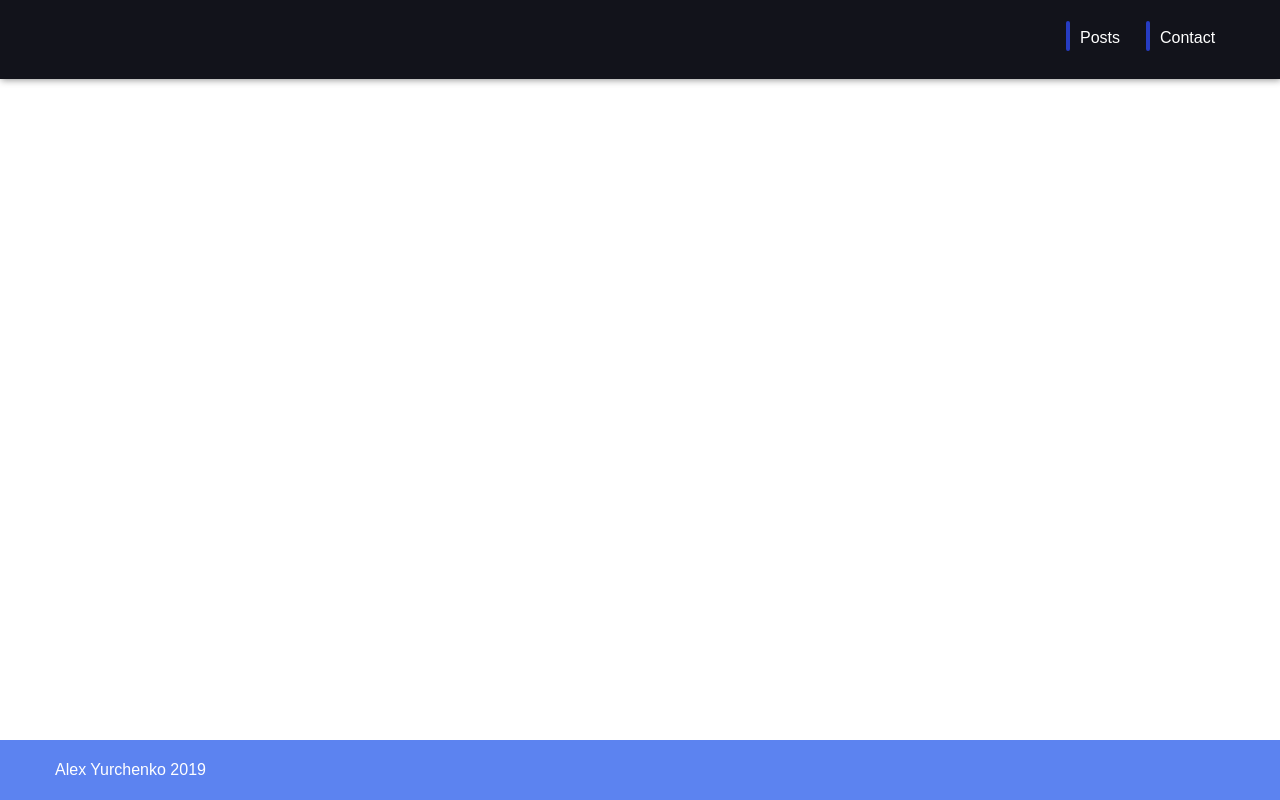
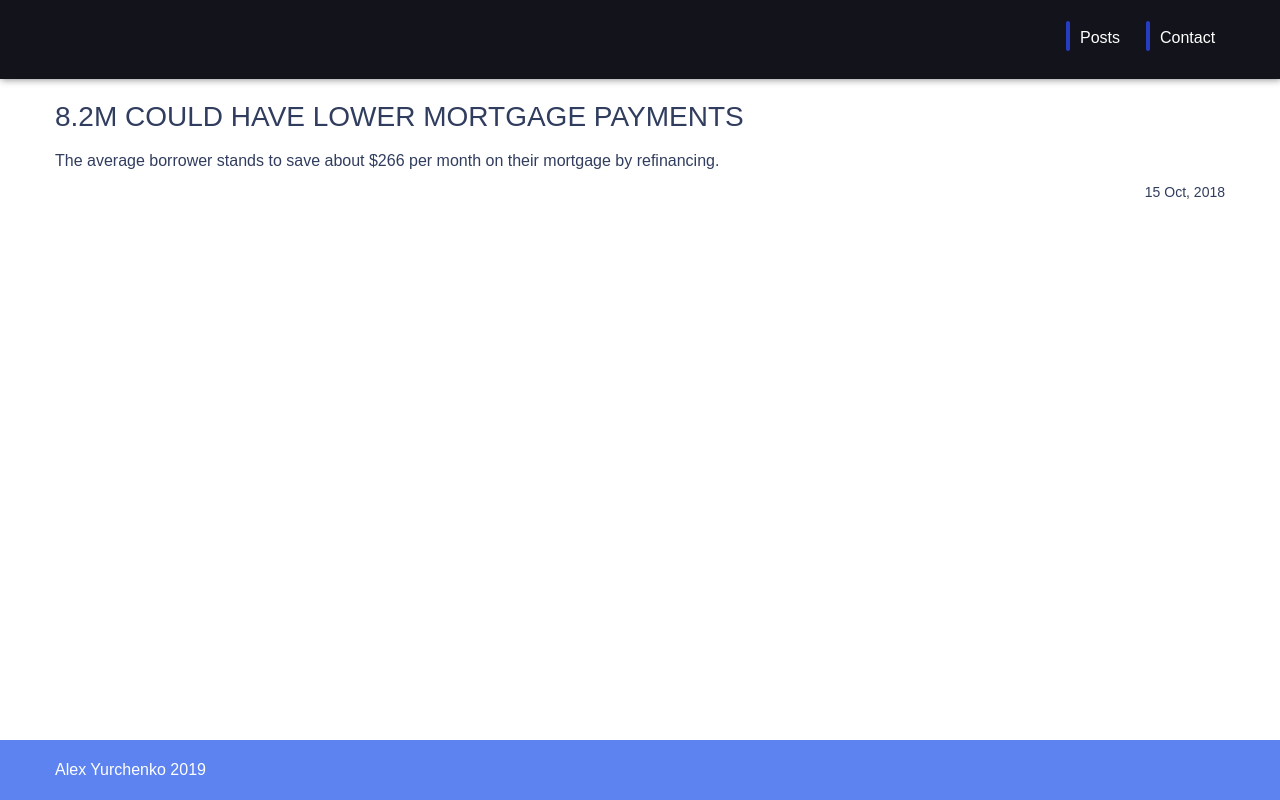
Before and after one commit to AlexanderYurchenko/SPA-sample, a React (Create React App) app: page /post/1 in a window 1280 px wide. Built offline with nearby package versions, Linux system fonts and the light colour scheme; no server answers.

Commit message:
static redux data

```diff
--- a/src/App.jsx
+++ b/src/App.jsx
@@ -13,35 +13,39 @@ import NotFound from "./components/not-found/not-found";
 import Footer from "./components/footer/footer";
 
 const mapStateToProps = state => {
-  return { post: state.post };
+  return {
+    posts: state.posts,
+    refreshPostsList: state.refreshPostsList,
+    refreshPost: state.refreshPost
+  };
 };
 
 function mapDispatchToProps(dispatch) {
   return {
-    setPosts: post => dispatch(setPosts(post)),
+    setPosts: posts => dispatch(setPosts(posts)),
     fetchPosts: posts => dispatch(fetchPosts())
   };
 }
 
-class ConnectedApp extends Component {
-  constructor(props) {
-    super(props);
-    this.state = {
-      posts: [],
-      refreshPostsList: false,
-      refreshPost: false
-    };
-  }
+class App extends Component {
+  // constructor(props) {
+  //   super(props);
+  //   this.state = {
+  //     posts: [],
+  //     refreshPostsList: false,
+  //     refreshPost: false
+  //   };
+  // }
 
-  componentDidMount() {
-    // console.log(this.props);
-    store.dispatch(fetchPosts());
-  }
+  // componentDidMount() {
+  //   console.log(this.props);
+  //   store.dispatch(setPosts());
+  // }
 
   refreshPostsList = () => this.setState({refreshPostsList: !this.state.refreshPostsList})
 
   render() {
-    console.log(this.props);
+    // console.log(this.props);
     const { posts, refreshPostsList, refreshPost } = this.props;
 
     return (
@@ -71,4 +75,4 @@ class ConnectedApp extends Component {
   }
 }
 
-export default connect(mapStateToProps, mapDispatchToProps)(ConnectedApp);
+export default connect(mapStateToProps, mapDispatchToProps)(App);
--- a/src/components/post-single/post-single.jsx
+++ b/src/components/post-single/post-single.jsx
@@ -1,34 +1,35 @@
 import React, { Component } from "react";
+import { connect } from 'react-redux';
 import "./post-single.scss";
 
 class PostSingle extends Component {
-  constructor(props) {
-    super(props);
-    this.state = {
-      post: [],
-    };
-  }
+  // constructor(props) {
+  //   super(props);
+  //   this.state = {
+  //     post: [],
+  //   };
+  // }
 
-  componentDidMount() {
-    const postRegExp = new RegExp("([^\/]+$)")
-    const postId = postRegExp.exec(this.props.match.url)
-    let url = "https://raw.githubusercontent.com/AlexanderYurchenko/SPA-sample/master/src/data/post" + postId[1] + ".json"
-    fetch(url)
-      .then(response => response.json())
-      .then(data => {
-        this.setState({post: data.post});
-      })
-  }
+  // componentDidMount() {
+  //   const postRegExp = new RegExp("([^\/]+$)")
+  //   const postId = postRegExp.exec(this.props.match.url)
+  //   let url = "https://raw.githubusercontent.com/AlexanderYurchenko/SPA-sample/master/src/data/post" + postId[1] + ".json"
+  //   fetch(url)
+  //     .then(response => response.json())
+  //     .then(data => {
+  //       this.setState({post: data.post});
+  //     })
+  // }
 
   render() {
-    const { title, text, author, date } = this.state.post;
+    const { title, info, author, date } = this.props.post;
 
     return (
       <div className="c-post-single">
         <div className="c-post-single__title-box">
           <div className="c-post-single__title c-h1">{title}</div>
         </div>
-        <div className="c-post-single__text">{text}</div>
+        <div className="c-post-single__text">{info}</div>
         <div className="c-post-single__footer">
           <div className="c-post-single__author">{author}</div>
           <span className="c-post-single__date">{date}</span>
@@ -38,4 +39,11 @@ class PostSingle extends Component {
   }
 }
 
-export default PostSingle;
+const mapStateToProps = (state, ownProps) => {
+  const id = parseInt(ownProps.match.params.postId);
+  return {
+    post: state.posts.find(post => post.id === id)
+  }
+}
+
+export default connect(mapStateToProps)(PostSingle);
--- a/src/components/posts/posts.jsx
+++ b/src/components/posts/posts.jsx
@@ -31,11 +31,15 @@ class Posts extends Component {
   }
 
   render() {
+    // console.log(this.props);
+    const { posts } = this.state;
+    // const { posts } = this.props;
+
     return (
       <div className="c-posts">
         <h2 className="c-posts__title c-h2">Posts List</h2>
         <ul className="c-posts__list">
-          {this.state.posts.map(post => (
+          {posts && posts.map(post => (
             <Post
               key={post.id}
               post={post}
--- a/src/js/reducers/index.js
+++ /dev/null
@@ -1,20 +0,0 @@
-import { SET_POSTS } from "../constants/action-types";
-
-const initialState = {
-  posts: [],
-  refreshPostsList: false,
-  refreshPost: false
-};
-
-function rootReducer(state = initialState, action) {
-  if (action.type === SET_POSTS) {
-    console.log(action);
-    return Object.assign({}, state, {
-      posts: state.posts.concat(action.payload)
-    });
-  }
-
-  return state;
-};
-
-export default rootReducer;
--- /dev/null
+++ b/src/js/reducers/rootReducer.js
@@ -0,0 +1,38 @@
+import { SET_POSTS } from "../constants/action-types";
+
+const initialState = {
+  posts: [
+    {
+        "id": 1,
+        "title": "8.2M Could Have Lower Mortgage Payments",
+        "info": "The average borrower stands to save about $266 per month on their mortgage by refinancing.",
+        "date": "15 Oct, 2018"
+    },
+    {
+        "id": 2,
+        "title": "4 Maintenance Chores Your Clients Shouldn’t Delay",
+        "info": "Homeowners who fail to perform these upkeep tasks in a timely manner may face hefty repair bills in the future.",
+        "date": "15 Oct, 2018"
+    },
+    {
+        "id": 3,
+        "title": "2 Billion Records Exposed in Smart-Home Device Breach",
+        "info": "Just how secure is that “smart” security camera or door lock? That is being called into question.",
+        "date": "15 Oct, 2018"
+    }],
+  refreshPostsList: false,
+  refreshPost: false
+};
+
+function rootReducer(state = initialState, action) {
+  // if (action.type === SET_POSTS) {
+  //   console.log(action);
+  //   return Object.assign({}, state, {
+  //     posts: state.posts.concat(action.payload)
+  //   });
+  // }
+
+  return state;
+};
+
+export default rootReducer;
--- a/src/js/store/index.js
+++ b/src/js/store/index.js
@@ -1,6 +1,6 @@
 import { createStore, applyMiddleware  } from "redux";
 import thunk from "redux-thunk";
-import rootReducer from "../reducers/index";
+import rootReducer from "../reducers/rootReducer";
 
 const store = createStore(rootReducer, applyMiddleware(thunk));
 
```
